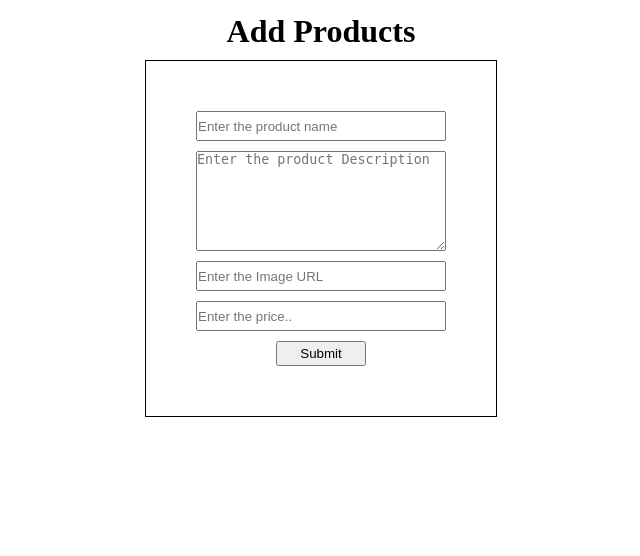
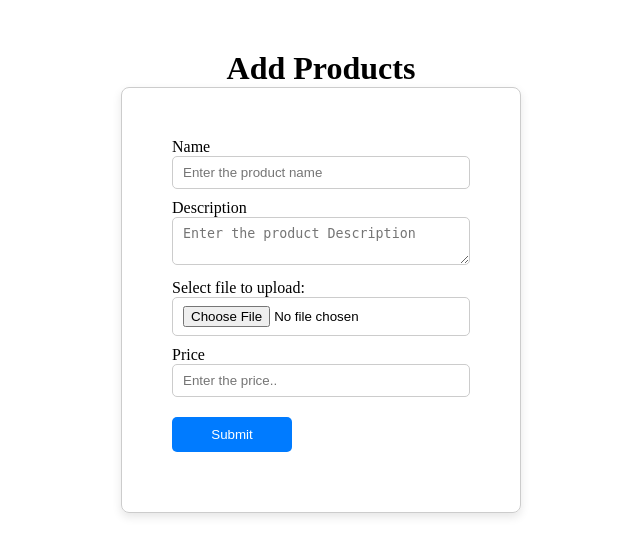
Before and after one commit to SohailSk151/php_demo, a PHP site: page /user_auth/admin/product.php in a window 1280 px wide. Shown: the part 80-636 px from the top of the page, without its empty margins (319-959 px from the left). Run offline with PHP 8.4, Linux system fonts and the light colour scheme; the visitor is signed in with stand-in values (Sample User, id 1); some libraries are stand-ins or nearby versions.

Commit message:
Added Image Feature

```diff
--- a/Database/db.php
+++ b/Database/db.php
@@ -49,6 +49,12 @@
                 $stmt -> close();
                 return "Invalid Email or Password";
             }
+        }
+
+        function get_all_users() {
+            $sql = "SELECT name, email FROM users";
+            $result = $this -> connection->query($sql);
+            return $result;
         }
 
         function get_admin($email, $password) {
--- a/admin/admin_login.php
+++ b/admin/admin_login.php
@@ -50,10 +50,10 @@
 </head>
 <body>
     <nav>
-        <h1><a href="../welcome.php">Ecommerce Website</a></h1>
+        <h1 ><a href="../welcome.php">Ecommerce Website</a></h1>
     </nav>
     <div class="container">
-        <h1>Admin Login Page</h1>
+        <h1 style="text-align: center;">Admin Login Page</h1>
             <form method="POST">
                 <input type="email" name="email" placeholder="Email">
                 <input type="password" name="password" placeholder="Password">
--- a/admin/admin_registration.php
+++ b/admin/admin_registration.php
@@ -79,7 +79,7 @@
             <h1><a href="admin_page.php">Ecommerce Website</a></h1>
         </nav>
         <div class="container">
-            <h1 style="padding-bottom: 10px">Enroll a new Admin</h1>
+            <h1 style="text-align: center; padding-bottom: 10px">Enroll a new Admin</h1>
             <form method="POST">
                 <input type="text" name="name" placeholder="Full Name">
                 <input type="email" name="email" placeholder="Email">
--- a/admin/product.php
+++ b/admin/product.php
@@ -2,39 +2,98 @@
 require "../Database/db.php";
 require "../sendmail.php";
 session_start();
+
 $success = $error = "";
-    if(!isset($_SESSION["admin_id"])) {
+
+// Redirect if admin not logged in
+if (!isset($_SESSION["admin_id"])) {
     header("Location: admin_login.php");
-    } else {
+    exit;
+}
+
 if ($_SERVER["REQUEST_METHOD"] == "POST") {
     $name = $_POST["name"];
     $description = $_POST["description"];
     $price = $_POST["price"];
-            $image = $_POST["image"];
 
-            if(empty($name) || empty($description) || empty($price) || empty($image)) {
+    // --- File Upload Handling ---
+    $target_dir = "../public/uploads/productImages/";
+    $target_file = $target_dir . basename($_FILES["fileToUpload"]["name"]);
+    $uploadOk = 1;
+    $imageFileType = strtolower(pathinfo($target_file, PATHINFO_EXTENSION));
+
+    if (isset($_POST["submit"])) {
+        $check = getimagesize($_FILES["fileToUpload"]["tmp_name"]);
+        if ($check !== false) {
+            echo "File is an image - " . $check["mime"] . ".";
+            $uploadOk = 1;
+        } else {
+            echo "File is not an image.";
+            $uploadOk = 0;
+        }
+    }
+
+    // Check if file already exists
+    if (file_exists($target_file)) {
+        echo "Sorry, file already exists.";
+        $uploadOk = 0;
+    }
+
+    // Check file size
+    if ($_FILES["fileToUpload"]["size"] > 500000) {
+        echo "Sorry, your file is too large.";
+        $uploadOk = 0;
+    }
+
+    // Allow only image formats
+    if (
+        $imageFileType != "jpg" &&
+        $imageFileType != "png" &&
+        $imageFileType != "jpeg" &&
+        $imageFileType != "gif"
+    ) {
+        echo "Sorry, only JPG, JPEG, PNG & GIF files are allowed.";
+        $uploadOk = 0;
+    }
+
+    // Upload validation
+    if ($uploadOk == 0) {
+        echo "Sorry, your file was not uploaded.";
+    } else {
+        if (move_uploaded_file($_FILES["fileToUpload"]["tmp_name"], $target_file)) {
+            echo "The file " . htmlspecialchars(basename($_FILES["fileToUpload"]["name"])) . " has been uploaded.";
+        } else {
+            echo "Sorry, there was an error uploading your file.";
+        }
+    }
+
+    // --- Validate form fields ---
+    if (empty($name) || empty($description) || empty($price) || empty($target_file)) {
         $error = "All fields are required!!!";
     } else {
         $database = new Database();
-                $result = $database -> add_products($name, $description, $image, $price);
-                if($result) {
-                    $success = "Successfully added the product...";
-                    $subject = 'New Product Added Successfully'. htmlspecialchars($name) .' – Ecommerce Website';
+        $result = $database->add_products($name, $description, $target_file, $price);
+
+        if ($result) {
+            // Fetch all users to send mail
+            $users = $database->get_all_users();
+
+            $subject = 'New Product Added – ' . htmlspecialchars($name) . ' | Ecommerce Website';
             $message = '
                 <h2>Product Added Successfully!</h2>
-                                <p>Hello <b>' . htmlspecialchars($adminName) . '</b>,</p>
+                <p>Hello,</p>
                 <p>A new product has been added to the <b>Ecommerce Website Maker</b> inventory.</p>
 
                 <h4>Product Details:</h4>
                 <ul>
-                                    <li><b>Name:</b> ' . htmlspecialchars($productName) . '</li>
-                                    <li><b>Description:</b> ' . htmlspecialchars($productDesc) . '</li>
-                                    <li><b>Price:</b> ₹' . htmlspecialchars($productPrice) . '</li>
+                    <li><b>Name:</b> ' . htmlspecialchars($name) . '</li>
+                    <li><b>Description:</b> ' . htmlspecialchars($description) . '</li>
+                    <li><b>Price:</b> ₹' . htmlspecialchars($price) . '</li>
                 </ul>
 
                 <p>You can review or manage this product anytime in the admin panel.</p>
 
-                                <a href="http://localhost/user_auth/admin/admin_page.php"
+                <a href="http://localhost/user_auth/welcome.php"
                 style="display:inline-block; background-color:#28a745; color:white;
                         text-decoration:none; padding:10px 20px; border-radius:5px;">
                 View Product List
@@ -44,19 +103,27 @@
                 <p>Best regards,<br><b>Ecommerce Website Maker Team</b></p>
             ';
 
-                    send_mail($name, $email, $subject, $message);
+            // --- Send notification email to all users ---
+            if ($users && $users->num_rows > 0) {
+                while ($row = $users->fetch_assoc()) {
+                    $userName = $row['name'];
+                    $userEmail = $row['email'];
+                    send_mail($userName, $userEmail, $subject, $message);
+                }
+            }
+
             echo "<script>
-                            alert('Product added succesfully!');
+                    alert('Product added successfully!');
                     window.location.href = 'admin_page.php';
                   </script>";
             exit;
         } else {
-                    $error = "Failed to add product" . $stmt -> error;
-                }
+            $error = "Failed to add product.";
         }
     }
 }
 ?>
+
 
 <!DOCTYPE html>
 <html lang="en">
@@ -71,11 +138,15 @@
         <h1><a href="admin_page.php">Ecommerce Website</a></h1>
     </nav>
     <div class="container">
-        <h1>Add Products</h1>
-        <form method="POST">
+        <h1 style="text-align: center;">Add Products</h1>
+        <form method="POST" enctype="multipart/form-data">
+            <label for="name">Name</label>
             <input type="text" name="name" placeholder="Enter the product name">
+            <label for="description">Description</label>
             <textarea name="description" placeholder="Enter the product Description"></textarea>
-            <input type="url" name="image" placeholder="Enter the Image URL">
+            <label for="file">Select file to upload:</label>
+            <input type="file" name="fileToUpload" id="fileToUpload">
+            <label for="price">Price</label>
             <input type="text" name="price" placeholder="Enter the price..">
             <button type="Submit" class="btn">Submit</button>
         </form>
--- a/login.php
+++ b/login.php
@@ -30,6 +30,8 @@
                         $error = "Failed to Login.." . $result;
                     }
                 }
+            } else {
+                $error = $response;
             }
         }
     }
@@ -48,7 +50,7 @@
         <h1><a href="welcome.php">Ecommerce Website</a></h1>
     </nav>
     <div class="container">
-        <h1>Login Page</h1>
+        <h1 style="text-align: center;">Login Page</h1>
             <form method="POST">
                 <label>Email</label>
                 <input type="email" name="email" placeholder="Email">
--- a/sendmail.php
+++ b/sendmail.php
@@ -4,9 +4,9 @@ use PHPMailer\PHPMailer\Exception;
 
 require 'vendor/autoload.php';
 
-$mail = new PHPMailer(true);
 
 function send_mail($name, $email, $subject, $message) {
+    $mail = new PHPMailer(true);
     try {
         // Server settings
         $mail->isSMTP();
--- a/styles/product.css
+++ b/styles/product.css
@@ -35,48 +35,42 @@ nav ul li a {
     color: black;
     font-weight: bold;
 }
-
-
 .container {
-    padding-top: 30px;
-    width: 400px;
-    height: 400px;
-    margin: 0 auto;
-    display: flex;
-    flex-direction: column;
-    justify-content: center;
-    align-items: center;
-    gap: 10px;
+    width: 90%;
+    max-width: 400px;
+    height: auto;
+    margin: 50px auto;
 }
 
 form {
-    border: 1px solid black;
+    border: 1px solid #ccc;
+    border-radius: 8px;
+    box-shadow: 0 4px 10px rgba(0, 0, 0, 0.1);
     padding: 50px;
-    display: flex;
-    flex-direction: column;
-    justify-content: center;
-    align-items: center;
-    gap: 10px;
-
 }
 
-form > input {
-    width: 250px;
-    height: 30px;
-}
-button {
-    width: 90px;
-    height: 25px;
+form > input,
+textarea {
+    width: 100%;
+    padding: 8px 10px;
+    border: 1px solid #ccc;
+    border-radius: 5px;
+    margin-bottom: 10px;
 }
 
-textarea {
-    width: 250px;
-    height: 100px;
+form > input:focus,
+textarea:focus {
+    border-color: #007bff;
 }
 
-a {
-    text-decoration: none;
-    color: black;
-    width: 90px;
-    height: 25px;
+form > button {
+    width: 120px;
+    height: 35px;
+    background-color: #007bff;
+    color: white;
+    border: none;
+    border-radius: 5px;
+    cursor: pointer;
+    margin-top: 10px;
+    margin-bottom: 10px;
 }
--- a/styles/welcome.css
+++ b/styles/welcome.css
@@ -23,6 +23,11 @@ nav {
 
 nav h1 {
     font-size: 24px;
+}
+
+nav a {
+    color: black;
+    text-decoration: none;
 }
 
 nav ul {
```
Also changed, not shown: admin/admin_page.php (+14 -5 lines), admin/delete.php (+36 -8 lines), admin/edit.php (+93 -23 lines), navbar.php (+11 -4 lines), pages/welcome.php (added, +53 -0 lines), styles/style.css (+28 -24 lines), welcome.php (deleted, +0 -39 lines), public/uploads/productImages/AD Home.jpg (added), public/uploads/productImages/AD Office.jpg (added). Lines whose indentation alone changed are shown as unchanged.
